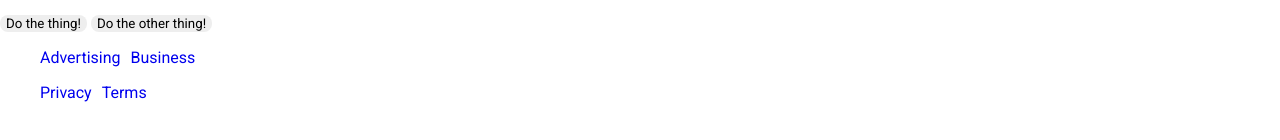
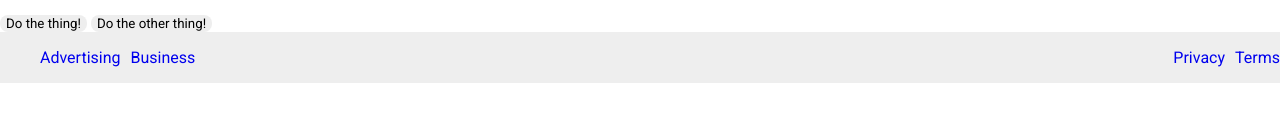
Before and after one commit to BUA1996/css-exercise-odin, a plain HTML site: page solutions/exercise_6.html in a window 1280 px wide. Shown: the part 336-476 px from the top of the page. Drawn offline with Linux system fonts and the light colour scheme.

```diff
--- a/solutions/style_6.css
+++ b/solutions/style_6.css
@@ -44,3 +44,10 @@
 	justify-content: space-between;
 	padding: 10px;
 }
+
+.footer {
+	display: flex;
+	align-items: center;
+	justify-content: space-between;
+	background: #eeeeee;
+}
```
